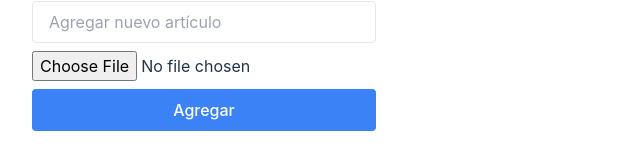
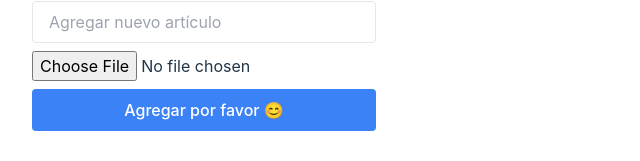
Before and after one commit to YefGav/TodoList-React, a React (Vite) app: page / in a window 1280 px wide. Shown: the part 331-492 px from the top of the page, without its empty margins (0-640 px from the left). Built offline with nearby package versions, Linux system fonts and the light colour scheme.

Commit message:
feat: add GitHub Actions deployment to S3 part2

```diff
--- a/src/components/AddTodo.jsx
+++ b/src/components/AddTodo.jsx
@@ -26,7 +26,7 @@ const AddTodo = ({ onAdd }) => {
         className="mt-2"
       />
       <button onClick={handleAdd} className="mt-2 bg-blue-500 text-white py-2 px-4 rounded">
-        Agregar
+        Agregar por favor 😊
       </button>
     </div>
   );
```
